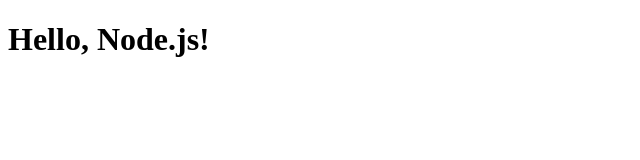
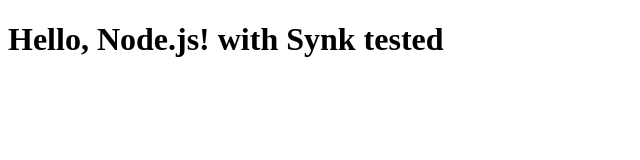
Before and after one commit to arjit547/nodesynk, a website: page index.html in a window 1280 px wide. Shown: the whole page, without its empty margins (0-640 px from the left). Drawn offline with Linux system fonts and the light colour scheme.

Commit message:
Update index.html

```diff
--- a/index.html
+++ b/index.html
@@ -8,6 +8,6 @@
   <title>Node.js App</title>
 </head>
 <body>
-  <h1>Hello, Node.js!</h1>
+  <h1>Hello, Node.js! with Synk tested</h1>
 </body>
 </html>
```
